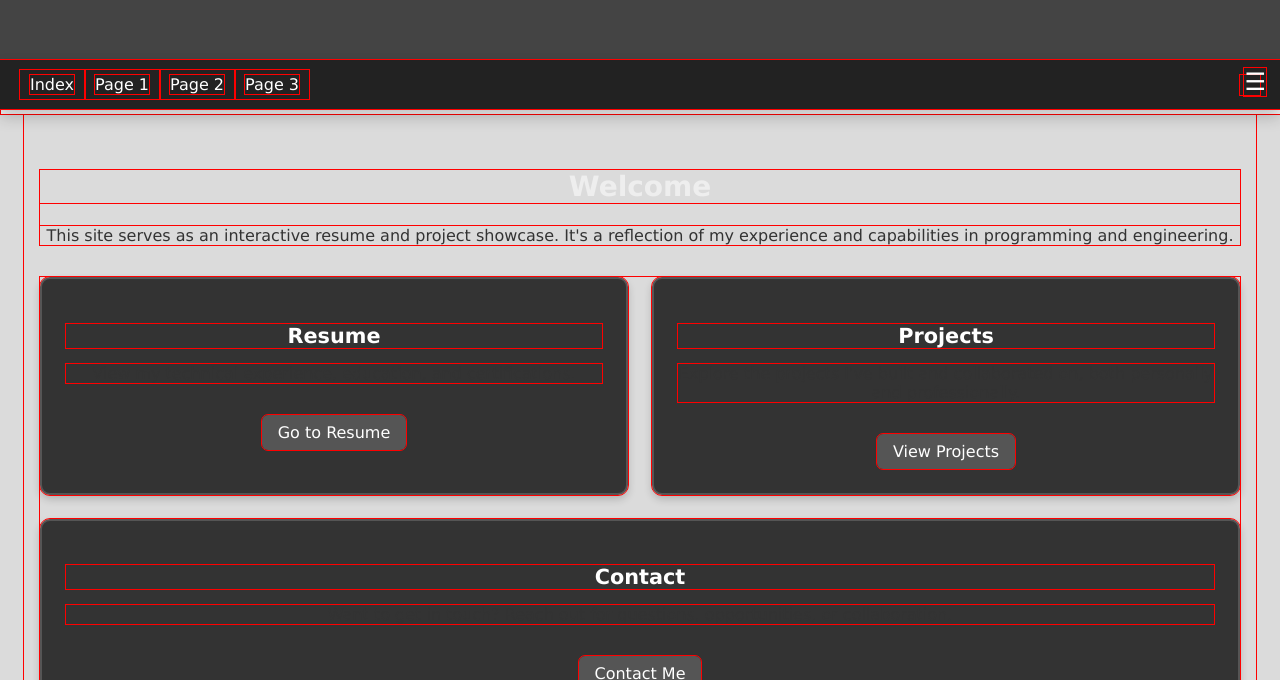
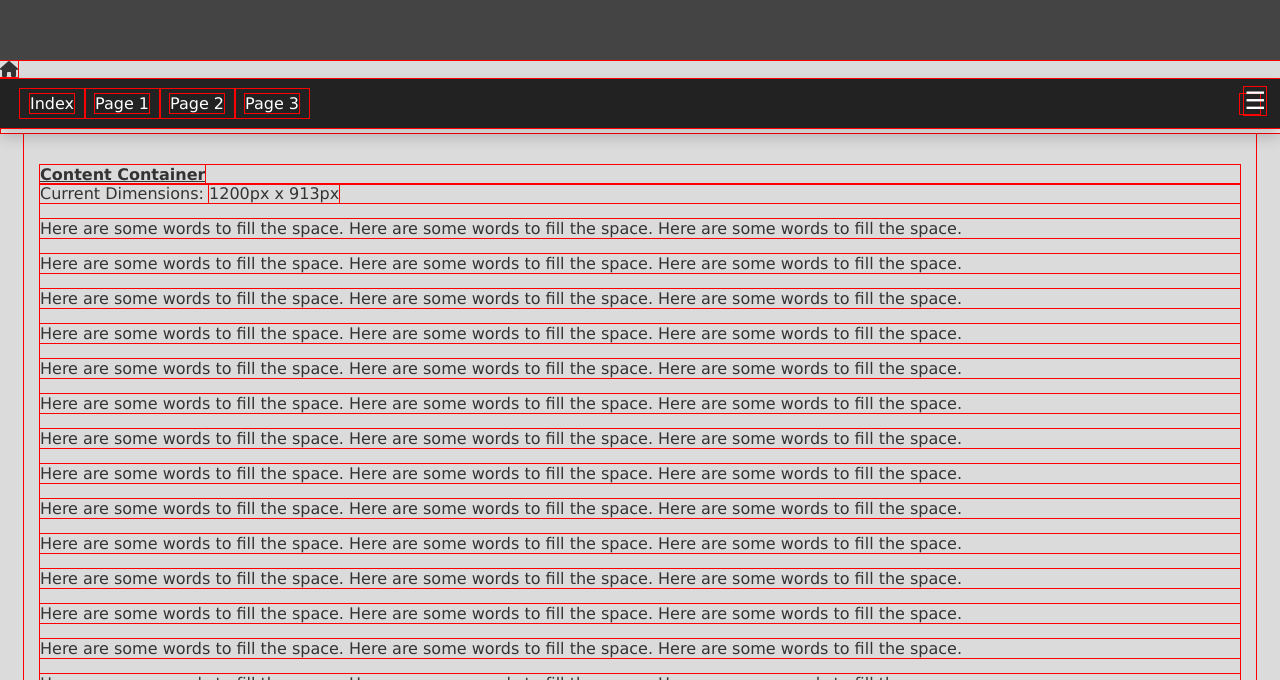
Before and after one commit to wPerk/Garbage, a plain HTML site: page index.html in a window 1280 px wide. Shown: the part 120-800 px from the top of the page. Drawn offline with Linux system fonts and the light colour scheme.

Commit message:
Update index.html

```diff
--- a/index.html
+++ b/index.html
@@ -5,9 +5,12 @@
         <meta name="viewport" content="width=device-width, initial-scale=1.0">
         <title>Garbage</title>
         <link rel="stylesheet" href="styles.css">
+        <link href="https://cdnjs.cloudflare.com/ajax/libs/font-awesome/6.0.0-beta3/css/all.min.css" rel="stylesheet">
     </head>
     <body>
         <header>    <h1>GARBAGE | Welcome to My Website</h1>    </header>
+
+        <i class="fas fa-home home-button" onclick="goHome()"></i>
 
         <nav class="navbar">
             <ul>
@@ -21,6 +24,7 @@
                 <div class="menu-list">
                     <ul class="dropdown">
                         <li><a href="index.html">Index</a></li>
+                        <li><a href="home.html">Home</a></li>
                         <li><a href="page1.html">Page 1</a></li>
                         <li><a href="page2.html">Page 2</a></li>
                         <li><a href="page3.html">Page 3</a></li>
@@ -34,33 +38,12 @@
         </div>
 
         <main class="main-content">
-            <section class="intro">
-                <h2>Welcome</h2>
-                <p>This site serves as an interactive resume and project showcase. It's a reflection of my experience and capabilities in programming and engineering.</p>
-            </section>
-
-            <section class="sections">
-                <div class="card">
-                    <h3>Resume</h3>
-                    <p>View my technical experience, education, and certifications.</p>
-                    <a href="#">Go to Resume</a>
+            <div class="content-container">
+                <!--<p><u class="underline"><b>Content Container</b></u> <span class="wedge"></span> <wbr /> Current Dimensions: <span id="size-display-content">Loading...</span></p>-->
+                <div class="row">
+                    <div class="label"><u class="underline"><b>Content Container</b></u></div>
+                    <div class="dimensions">Current Dimensions: <span id="size-display-content">Loading...</span></div>
                 </div>
-
-                <div class="card">
-                    <h3>Projects</h3>
-                    <p>Explore the projects I've built and collaborated on, both personally and professionally.</p>
-                    <a href="#">View Projects</a>
-                </div>
-
-                <div class="card">
-                    <h3>Contact</h3>
-                    <p>Want to get in touch? Reach out for questions, opportunities, or collaboration.</p>
-                    <a href="#">Contact Me</a>
-                </div>
-            </section>
-
-            <div class="skills">
-                <h2>Skills</h2>
                 <p>Here are some words to fill the space. Here are some words to fill the space. Here are some words to fill the space.</p>
                 <p>Here are some words to fill the space. Here are some words to fill the space. Here are some words to fill the space.</p>
                 <p>Here are some words to fill the space. Here are some words to fill the space. Here are some words to fill the space.</p>
@@ -93,9 +76,7 @@
             </div>
         </main>
 
-        <footer>
-            <p>&copy; 2025 Wade. All rights reserved.</p>
-        </footer>
+        <footer>    <p>&copy; 2025 Wade. All rights reserved.</p>    </footer>
 
         <script src="script.js"></script>
     </body>
```
